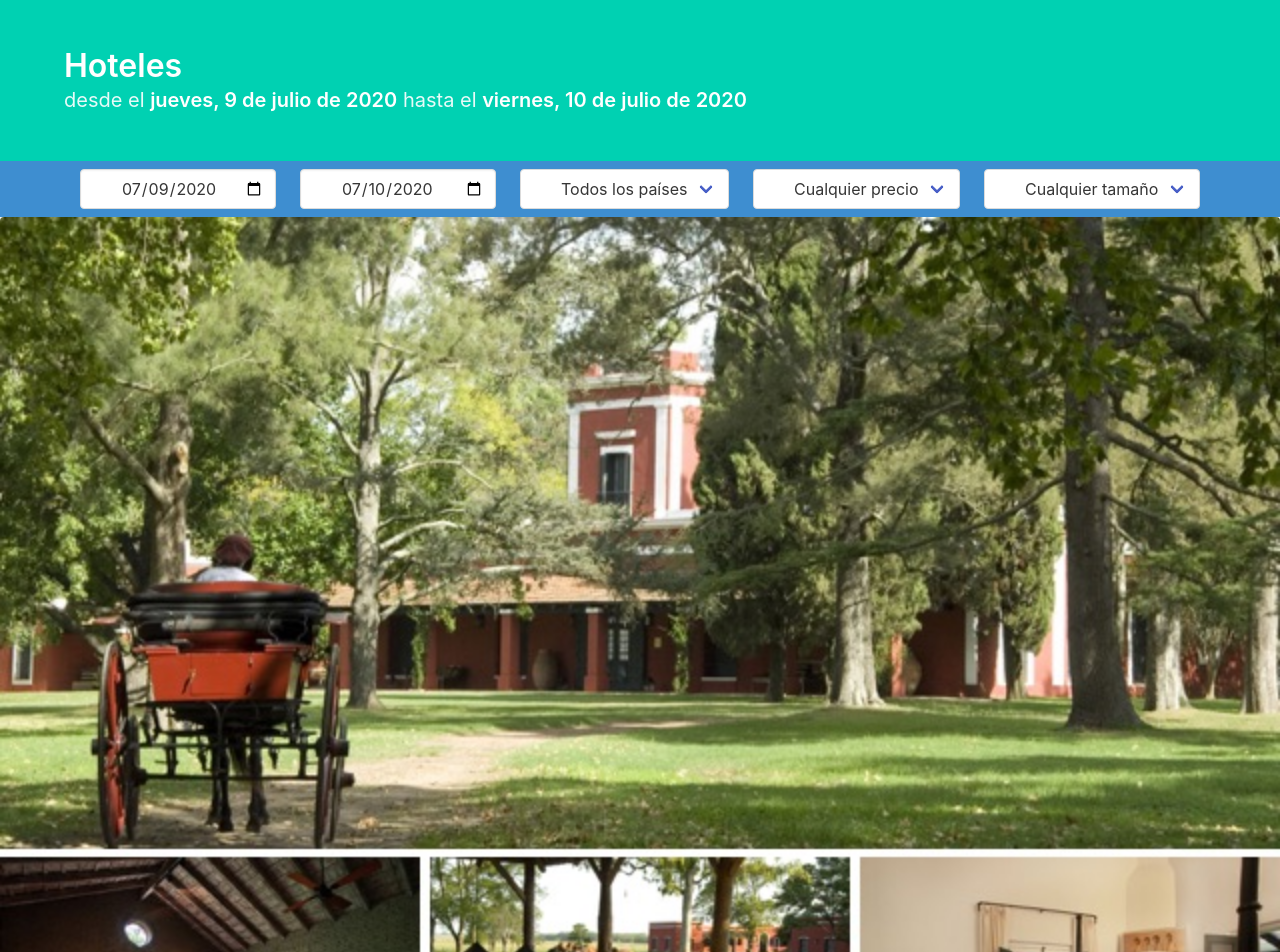
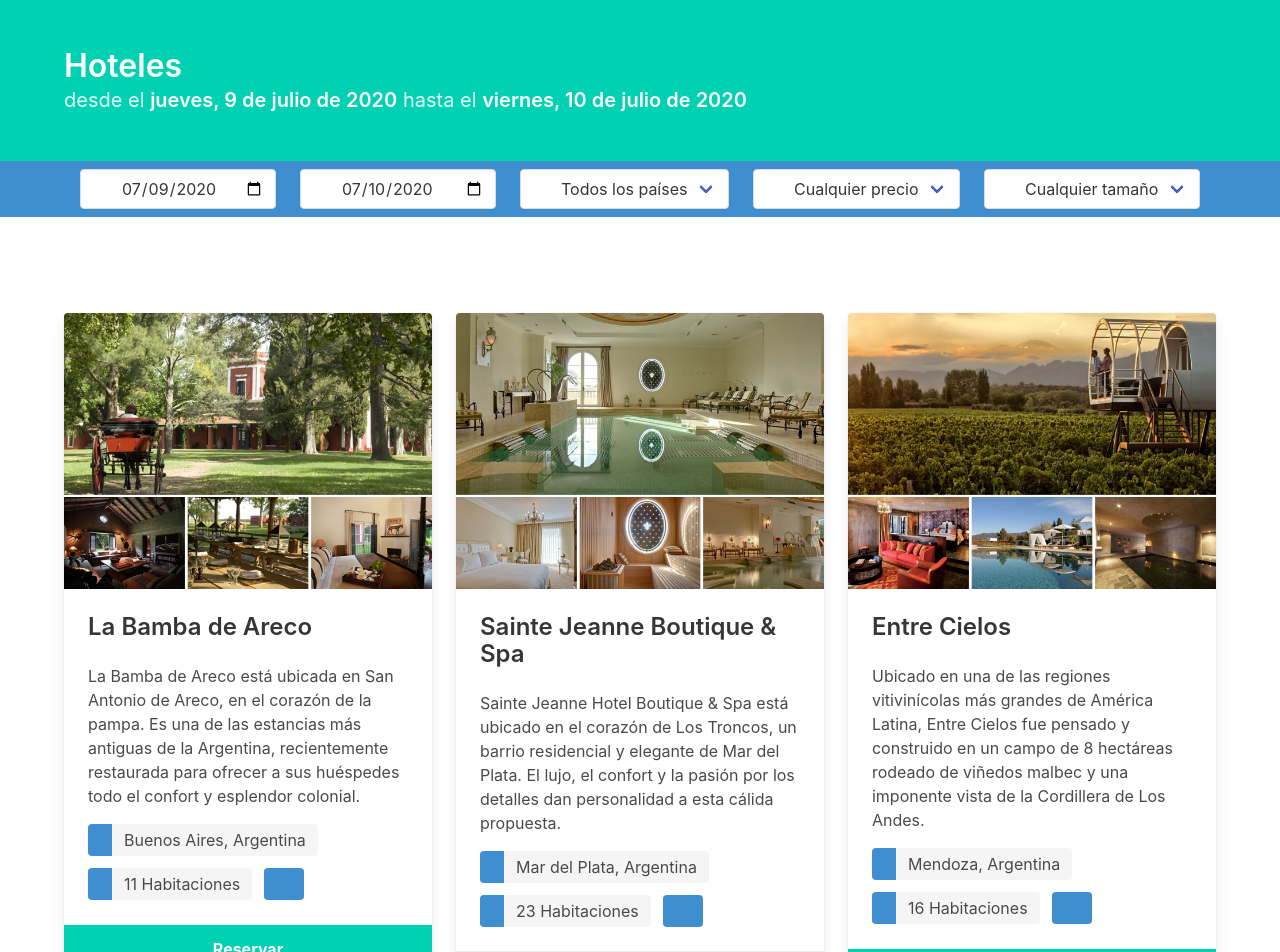
Before and after one commit to SmartNetAR/hoteles, a React (Create React App) app: page / in a window 1280 px wide. Shown: the top 952 px of the page. Built offline with nearby package versions, Linux system fonts and the light colour scheme.

Commit message:
Hotels component added

```diff
--- a/src/App.js
+++ b/src/App.js
@@ -3,7 +3,7 @@ import Hero from './components/Hero' ;
 
 import { data } from  './data' ;
 import Filters from './components/Filters' ;
-import Hotel from './components/Hotel' ;
+import Hotels from './components/Hotels' ;
 
 const initialValuesFilter = {
     dateFrom: data.today,
@@ -16,6 +16,7 @@ const initialValuesFilter = {
 function App () {
 
     const [ filter, setFilter ] = useState( initialValuesFilter ) ;
+    const [ hotels, setHotels ] = useState( data.hotelsData ) ;
 
     const handleChangeFilter = ( e ) => {
 
@@ -40,8 +41,8 @@ function App () {
                 handleChange={ handleChangeFilter }
             />
 
-            <Hotel
-                hotel={ data.hotelsData[0] }
+            <Hotels
+                hotels={ hotels }
             />
         </>
     ) ;
--- a/src/components/Hotel.js
+++ b/src/components/Hotel.js
@@ -1,25 +1,25 @@
 import React from 'react' ;
 import Tag from './Tag' ;
 
-function Hotel ( { hotel } ) {
+function Hotel ( { data } ) {
     return (
         <div className="card">
             <div className="card-image">
                 <figure className="image is-4by3">
-                    <img src={ hotel.photo } alt="Sainte Jeanne Boutique & Spa" />
+                    <img src={ data.photo } alt="Sainte Jeanne Boutique & Spa" />
                 </figure>
             </div>
             <div className="card-content">
-                <p className="title is-4">{ hotel.name }</p>
-                <p>{ hotel.description }</p>
+                <p className="title is-4">{ data.name }</p>
+                <p>{ data.description }</p>
                 <div className="field is-grouped is-grouped-multiline" style={ { marginTop: '1em' } }>
                     <Tag
                         icons={ [ { name:'fa-map-marker' } ] }
-                        text={ `${hotel.city}, ${hotel.country}` }
+                        text={ `${data.city}, ${data.country}` }
                     />
                     <Tag
                         icons={ [ { name:'fa-bed' } ] }
-                        text={ `${ hotel.rooms } Habitaciones` }
+                        text={ `${ data.rooms } Habitaciones` }
                     />
                     <Tag
                         icons={ [
--- /dev/null
+++ b/src/components/Hotels.js
@@ -0,0 +1,31 @@
+import React from 'react' ;
+import Hotel from './Hotel' ;
+
+function Hotels ( { hotels } ) {
+
+    if ( !hotels || ( hotels && hotels.length === 0 ) ) {
+        return (
+            <article className="message is-warning">
+                <div className="message-body">
+                    No se han encontrado hoteles que coincidan con los parámetros de búsqueda.
+                </div>
+            </article>
+        ) ;
+    }
+
+    return (
+        <section className="section" style={ { marginTop: '3em' } }>
+            <div className="container">
+                <div className="columns is-multiline">
+                    {  hotels.map( hotel => (
+                        <div key={ hotel.slug } className="column is-one-third">
+                            <Hotel data={ hotel } />
+                        </div>
+                    ) ) }
+                </div>
+            </div>
+        </section>
+    ) ;
+}
+
+export default Hotels ;
```
